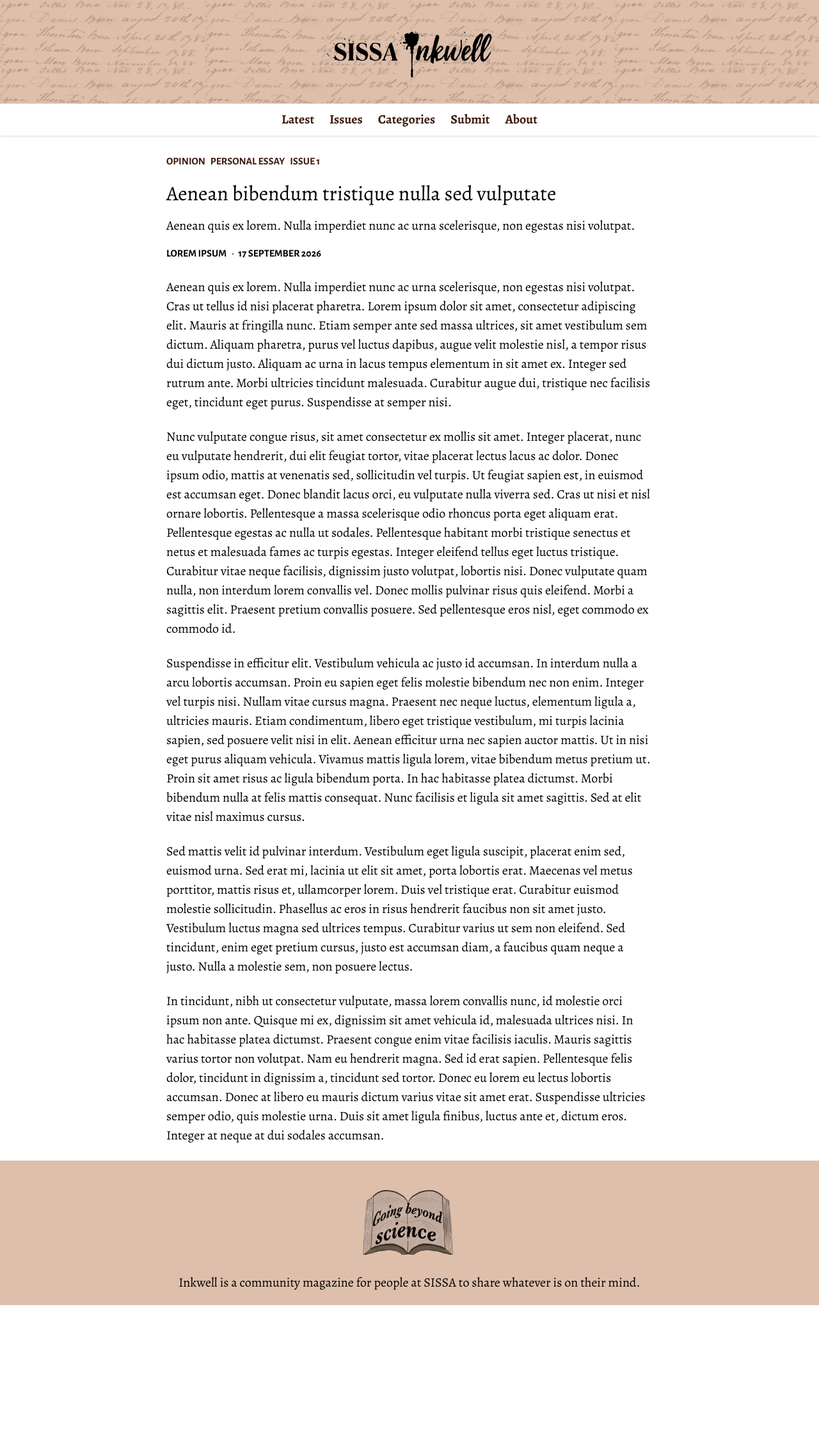
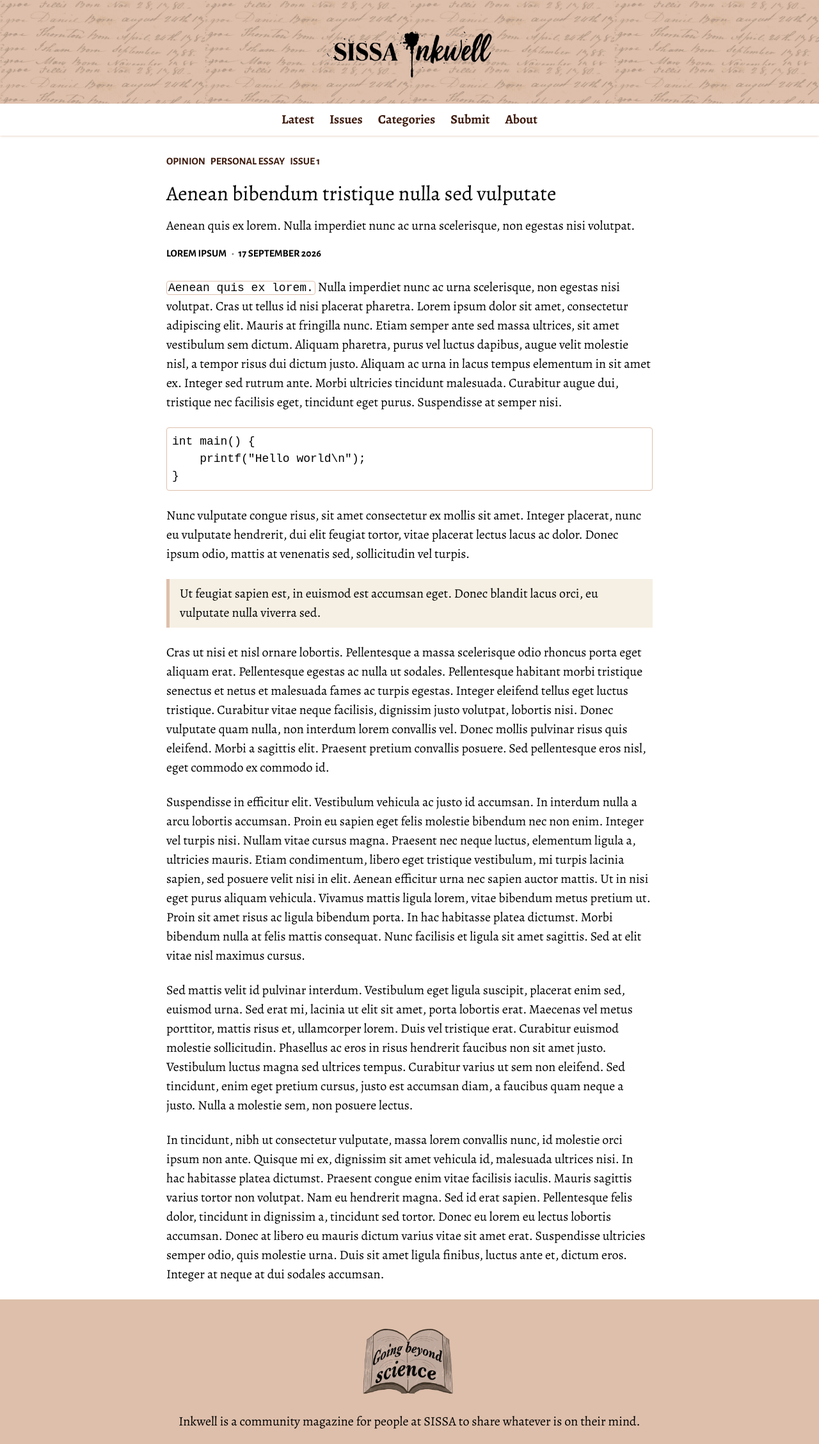
Before and after one commit to 11DE784A/InkwellWebsite, a Jekyll site: the page built from _posts/2026-09-18-aenean-bibendum-tristique-nulla-sed-vulputate.markdown, in a window 1280 px wide. Shown: the whole page at 64% size. Built offline with Jekyll 4.4.1, drawn with Linux system fonts in a browser that asks for light colours; some web fonts are replaced; before the commit the page ends 2040 px from its top, so only the background shows below that.

Commit message:
added styling for blockquotes and code blocks

````diff
--- a/_posts/2026-09-18-aenean-bibendum-tristique-nulla-sed-vulputate.markdown
+++ b/_posts/2026-09-18-aenean-bibendum-tristique-nulla-sed-vulputate.markdown
@@ -8,7 +8,7 @@ date:   2026-09-18 00:00:01 +0200
 excerpt: Aenean quis ex lorem. Nulla imperdiet nunc ac urna scelerisque, non egestas nisi volutpat.
 ---
 
-Aenean quis ex lorem.  Nulla imperdiet nunc ac urna scelerisque, non egestas
+`Aenean quis ex lorem.`  Nulla imperdiet nunc ac urna scelerisque, non egestas
 nisi volutpat. Cras ut tellus id nisi placerat pharetra. Lorem ipsum dolor sit
 amet, consectetur adipiscing elit. Mauris at fringilla nunc. Etiam semper ante
 sed massa ultrices, sit amet vestibulum sem dictum. Aliquam pharetra, purus vel
@@ -17,11 +17,21 @@ Aliquam ac urna in lacus tempus elementum in sit amet ex. Integer sed rutrum
 ante. Morbi ultricies tincidunt malesuada. Curabitur augue dui, tristique nec
 facilisis eget, tincidunt eget purus. Suspendisse at semper nisi.
 
+```c
+int main() {
+    printf("Hello world\n");
+}
+```
+
 Nunc vulputate congue risus, sit amet consectetur ex mollis sit amet. Integer
 placerat, nunc eu vulputate hendrerit, dui elit feugiat tortor, vitae placerat
 lectus lacus ac dolor. Donec ipsum odio, mattis at venenatis sed, sollicitudin
-vel turpis. Ut feugiat sapien est, in euismod est accumsan eget. Donec blandit
-lacus orci, eu vulputate nulla viverra sed. Cras ut nisi et nisl ornare
+vel turpis.
+
+> Ut feugiat sapien est, in euismod est accumsan eget. Donec blandit
+> lacus orci, eu vulputate nulla viverra sed.
+
+Cras ut nisi et nisl ornare
 lobortis. Pellentesque a massa scelerisque odio rhoncus porta eget aliquam
 erat. Pellentesque egestas ac nulla ut sodales. Pellentesque habitant morbi
 tristique senectus et netus et malesuada fames ac turpis egestas. Integer
--- a/assets/styles.css
+++ b/assets/styles.css
@@ -242,7 +242,24 @@ section h2 {
   opacity: 0.5;
 }
 
-/* Borders */
+code {
+  border-radius: 0.4rem;
+  font-family: var(--mono-font);
+  font-size: calc(0.9 * var(--base-font-size));
+  border: 1px solid var(--chocolate-brown);
+  padding: 0 0.2rem;
+}
+
+pre code {
+  display: block;
+  padding: 0.8rem;
+}
+
+blockquote {
+  padding: 0.8rem 1.6rem;
+  background: var(--beige);
+  border-left: 0.5rem solid var(--chocolate-brown);
+}
 
 /* Post page */
 
````
